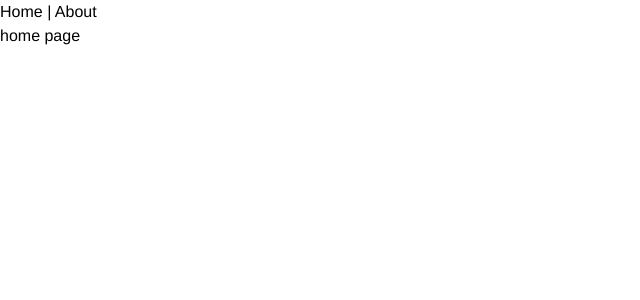
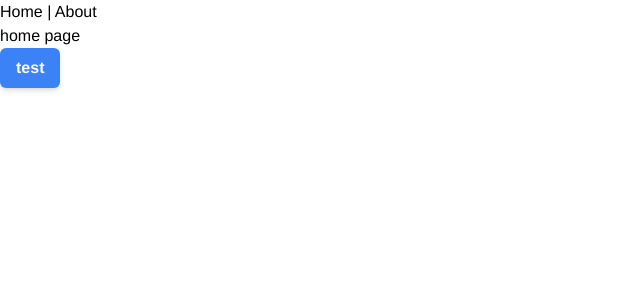
Before and after one commit to Rolero4/demo-site, a Vue app: page /home in a window 1280 px wide. Shown: the top 300 px of the page, without its empty margins (0-640 px from the left). Built offline with nearby package versions, Linux system fonts and the light colour scheme.

Commit message:
demo: create Button component

```diff
--- /dev/null
+++ b/src/components/global/Button.vue
@@ -0,0 +1,55 @@
+<template>
+  <button class="btn" :class="buttonClass" @click="handleClick">
+    {{ text }}
+  </button>
+</template>
+
+<script lang="ts">
+import { defineComponent } from "vue";
+import { ButtonVariant } from "../../model/misc.model";
+
+export default defineComponent({
+  name: "AppButton",
+  props: {
+    variant: {
+      type: String as () => ButtonVariant,
+      default: "raised",
+    },
+    text: {
+      type: String,
+      default: "",
+    },
+  },
+  computed: {
+    buttonClass(): string {
+      switch (this.variant) {
+        case "outline":
+          return "btn-outline";
+        case "raised":
+          return "btn-raised";
+        default:
+          return "";
+      }
+    },
+  },
+  methods: {
+    handleClick(event: Event) {
+      this.$emit("click", event);
+    },
+  },
+});
+</script>
+
+<style lang="scss" scoped>
+.btn {
+  @apply px-4 py-2 text-base font-semibold rounded-md transition;
+
+  &-outline {
+    @apply bg-blue-500    text-white    shadow-md    hover:bg-blue-600;
+  }
+
+  &-raised {
+    @apply bg-transparent border-2    border-blue-500    text-blue-500    hover:bg-blue-500    hover:text-white;
+  }
+}
+</style>
--- a/src/views/HomeView.vue
+++ b/src/views/HomeView.vue
@@ -1,14 +1,16 @@
 <template>
   <div class="home">
     <div>home page</div>
+    <AppButton variant="outline" text="test"> </AppButton>
   </div>
 </template>
 
 <script lang="ts">
 import { defineComponent } from "vue";
+import AppButton from "@/components/global/Button.vue"; // @ is an alias to /src
 
 export default defineComponent({
   name: "HomeView",
-  components: {},
+  components: { AppButton },
 });
 </script>
```
